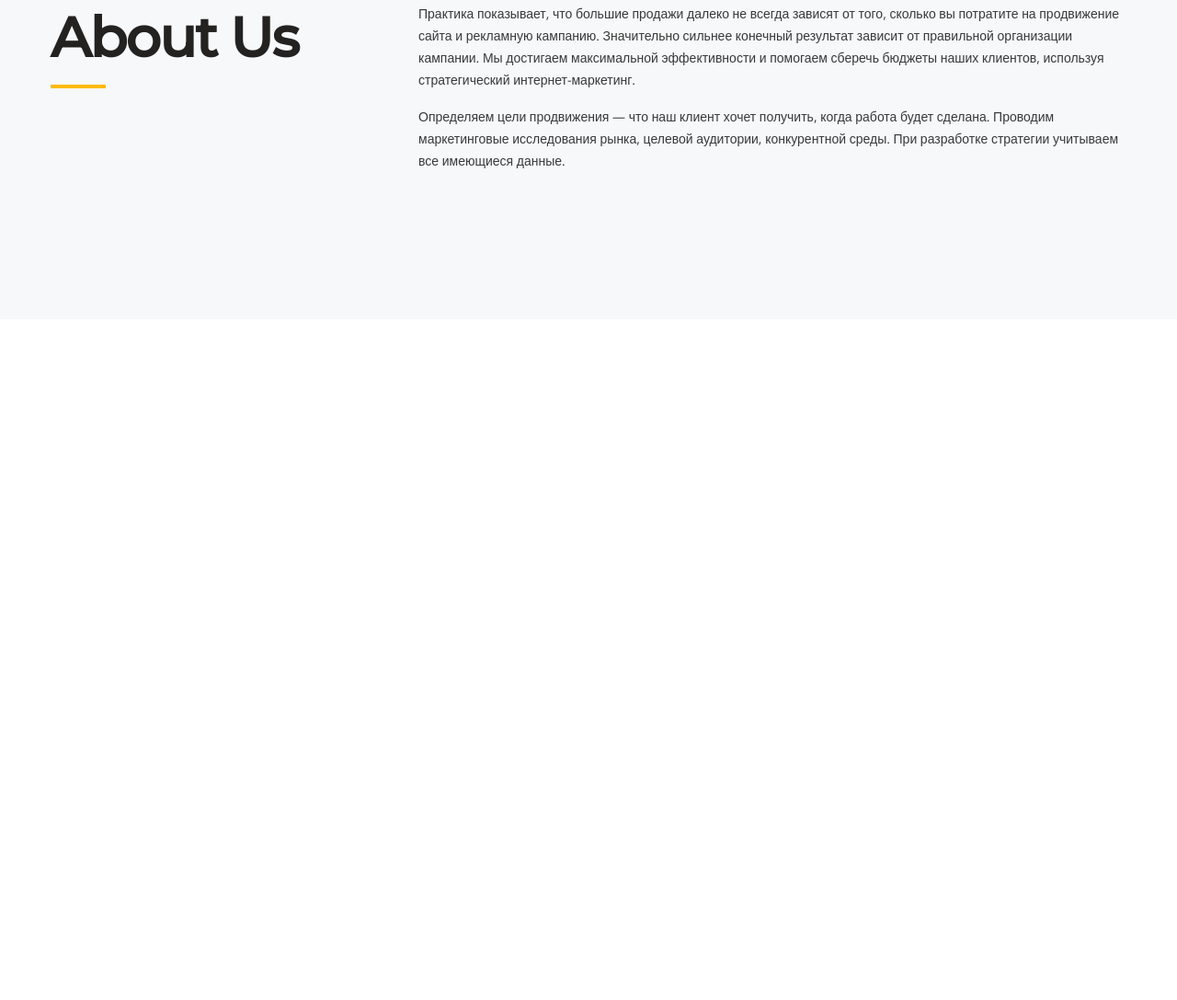
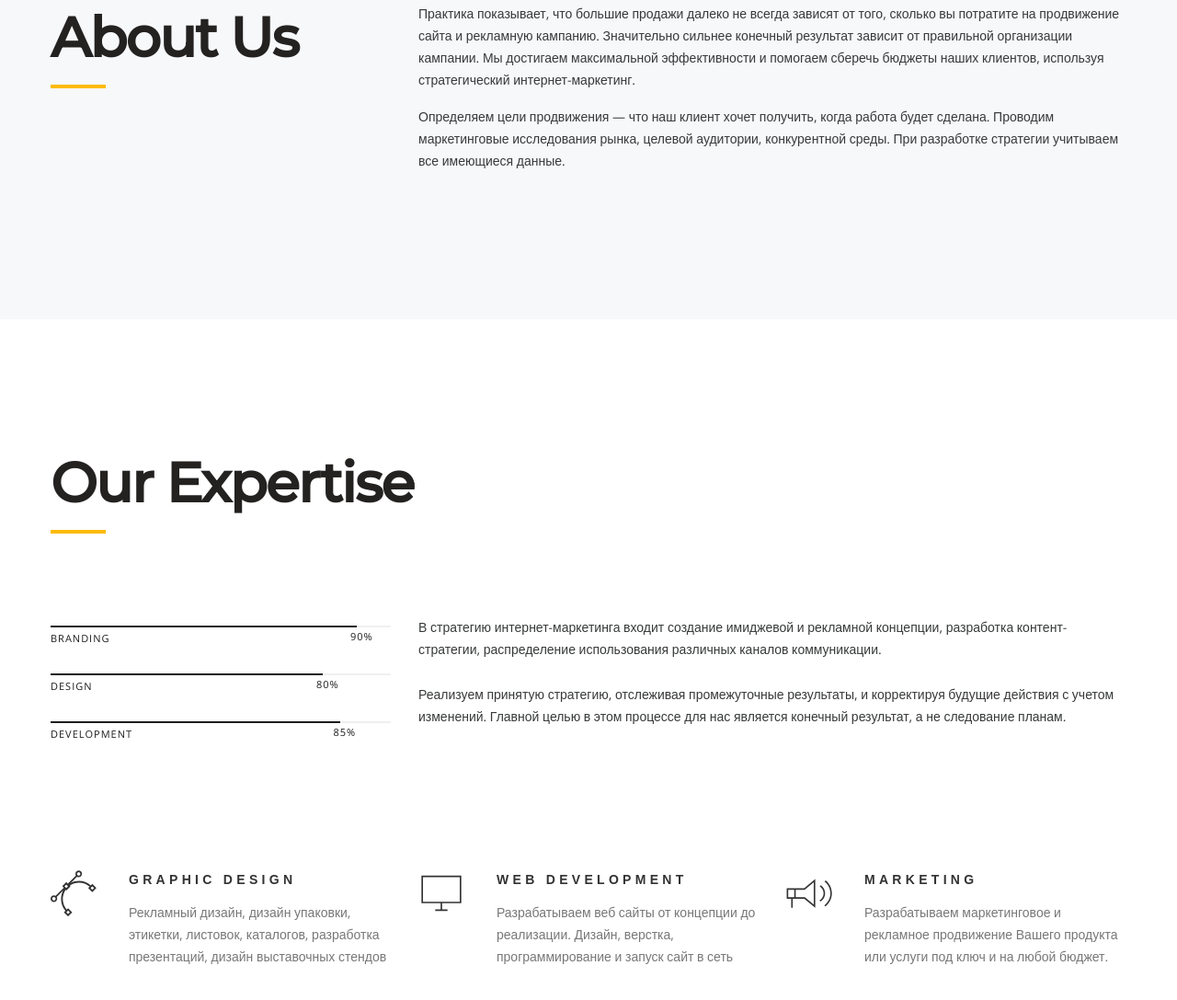
Before and after one commit to Vitek3573/OM, a plain HTML site: page app/index.html in a window 1280 px wide. Shown: the part 947-2034 px from the top of the page at 92% size. Before the commit the page ends 1294 px from the top, so only its background shows below. Drawn offline with nearby package versions, Linux system fonts and the light colour scheme; files that its build step writes are made by us from their sources.

Commit message:
cteate expertise

```diff
--- a/app/index.html
+++ b/app/index.html
@@ -97,6 +97,67 @@
             </div>
         </div>
     </section>
+    <section class="expertise">
+        <div class="container">
+            <h2 class="title expertise__title">
+                Our Expertise
+            </h2>
+            <div class="expertise__inner">
+                <div class="expertise__info">
+                    <div class="expertise__info-item">
+                        BRANDING
+                        <span style="width: calc(100% - 90%) ">90%</span>
+                    </div>
+                    <div class="expertise__info-item">
+                        DESIGN
+                        <span style="width: calc(100% - 80%) ">80%</span>
+                    </div>
+                    <div class="expertise__info-item">
+                        DEVELOPMENT
+                        <span style="width: calc(100% - 85%) ">85%</span>
+                    </div>
+                </div>
+                <div class="expertise__text">
+                    <p>В стратегию интернет-маркетинга входит создание имиджевой и рекламной концепции, разработка
+                        контент-стратегии, распределение использования различных каналов коммуникации.
+                    </p>
+                    <p>Реализуем принятую стратегию, отслеживая промежуточные результаты, и корректируя будущие действия
+                        с учетом изменений. Главной целью в этом процессе для нас является конечный результат, а не
+                        следование планам.
+                    </p>
+                </div>
+            </div>
+            <div class="expertise__items">
+                <div class="expertise__item expertise__item--design">
+                    <h4 class="expertise__item-titel">
+                        GRAPHIC DESIGN
+                    </h4>
+                    <p class="expertise__item-text">
+                        Рекламный дизайн, дизайн упаковки, этикетки, листовок, каталогов, разработка презентаций, дизайн
+                        выставочных стендов
+                    </p>
+                </div>
+                <div class="expertise__item expertise__item--dev">
+                    <h4 class="expertise__item-titel">
+                        WEB DEVELOPMENT
+                    </h4>
+                    <p class="expertise__item-text">
+                        Разрабатываем веб сайты от концепции до реализации. Дизайн, верстка, программирование и запуск
+                        сайт в сеть
+                    </p>
+                </div>
+                <div= class="expertise__item expertise__item--marketing">
+                    <h4 class="expertise__item-titel">
+                        MARKETING
+                    </h4>
+                    <p class="expertise__item-text">
+                        Разрабатываем маркетинговое и рекламное продвижение Вашего продукта или услуги под ключ и на
+                        любой бюджет.
+                    </p>
+            </div>
+        </div>
+        </div>
+    </section>
     <script src="js/main.min.js"></script>
 </body>
 
--- a/app/scss/_global.scss
+++ b/app/scss/_global.scss
@@ -77,4 +77,5 @@ html{
     background-color: #FCBB08;
     bottom: 0;
     left: 0;
+    color: #242121;
   }
--- a/app/scss/style.scss
+++ b/app/scss/style.scss
@@ -72,3 +72,90 @@
     margin-bottom: 16px;
     color: #373A39;
 }
+.expertise{
+    padding: 140px 0 160px;
+}
+.expertise__title{
+    margin-bottom: 90px;
+}
+.expertise__inner{
+    display: flex;
+    margin-bottom: 110px;
+}
+.expertise__info{
+    width: 370px;
+    margin-right: 30px;
+    flex: none;
+    margin-top: 10px;
+}
+.expertise__info-item{
+    border-top: 2px solid #1D1D1D;
+    padding: 2px 0 28px;
+    text-transform: uppercase;
+    font-family: 'Open Sans', sans-serif;
+    font-weight: 400;
+    font-size: 11px;
+    line-height: 20px;
+    letter-spacing: 1px;
+    color: #1D1D1D;
+    position: relative;
+}
+.expertise__info-item span{
+    display: block;
+    position: absolute;
+    right: 0;
+    top: 0;
+    margin-right: 7px;
+}
+.expertise__info-item span::before{
+    content: "";
+    position: absolute;
+    height: 2px;
+    background-color: #f0f0f0;
+    right: -7px;
+    top: -2px;
+    width: 100%;
+
+}
+.expertise__text p{
+    margin-bottom: 25px;
+}
+.expertise__items{
+    display: flex;
+    justify-content: space-between;
+
+}
+.expertise__item{
+    width: 370px;
+    padding-left: 85px;
+    position: relative;
+}
+.expertise__item::before{
+    content: "";
+    position: absolute;
+    top: 0;
+    left: 0;
+    width: 50px;
+    height: 50px;
+}
+.expertise__item--design::before{
+    background-image: url('../images/design-icon.svg');
+}
+.expertise__item--dev::before{
+    background-image: url('../images/monitor-icon.svg');
+}
+.expertise__item--marketing::before{
+    background-image: url('../images/speaker-icon.svg');
+}
+.expertise__item-titel{
+    font-family: 'Releway', sans-serif;
+    line-height: 20px;
+    letter-spacing: 4.3px;
+    color: #333333;
+    font-weight: 700;
+    text-transform: uppercase;
+    margin-bottom: 14px;
+}
+.expertise__item-text{
+    color: #777777;
+}
```
Also changed, not shown: app/images/design-icon.svg (added), app/images/monitor-icon.svg (added), app/images/speaker-icon.svg (added).
